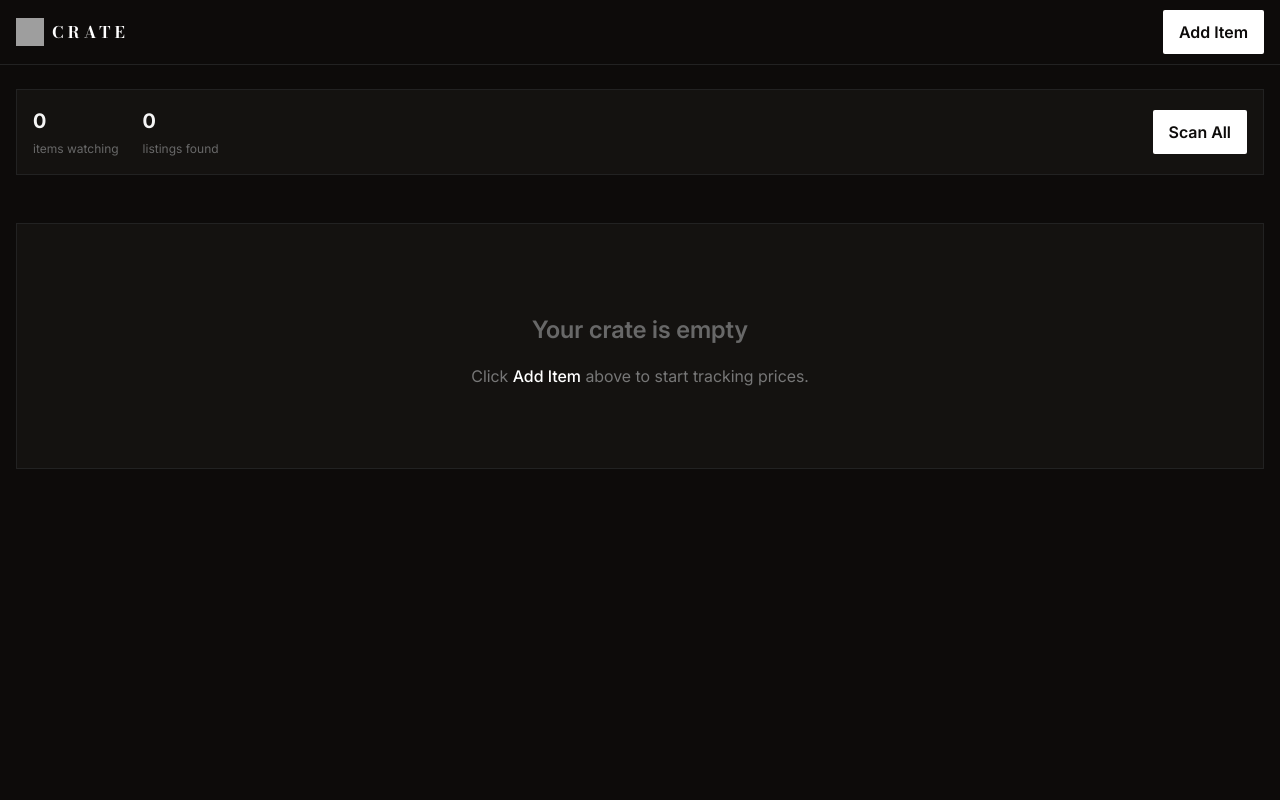
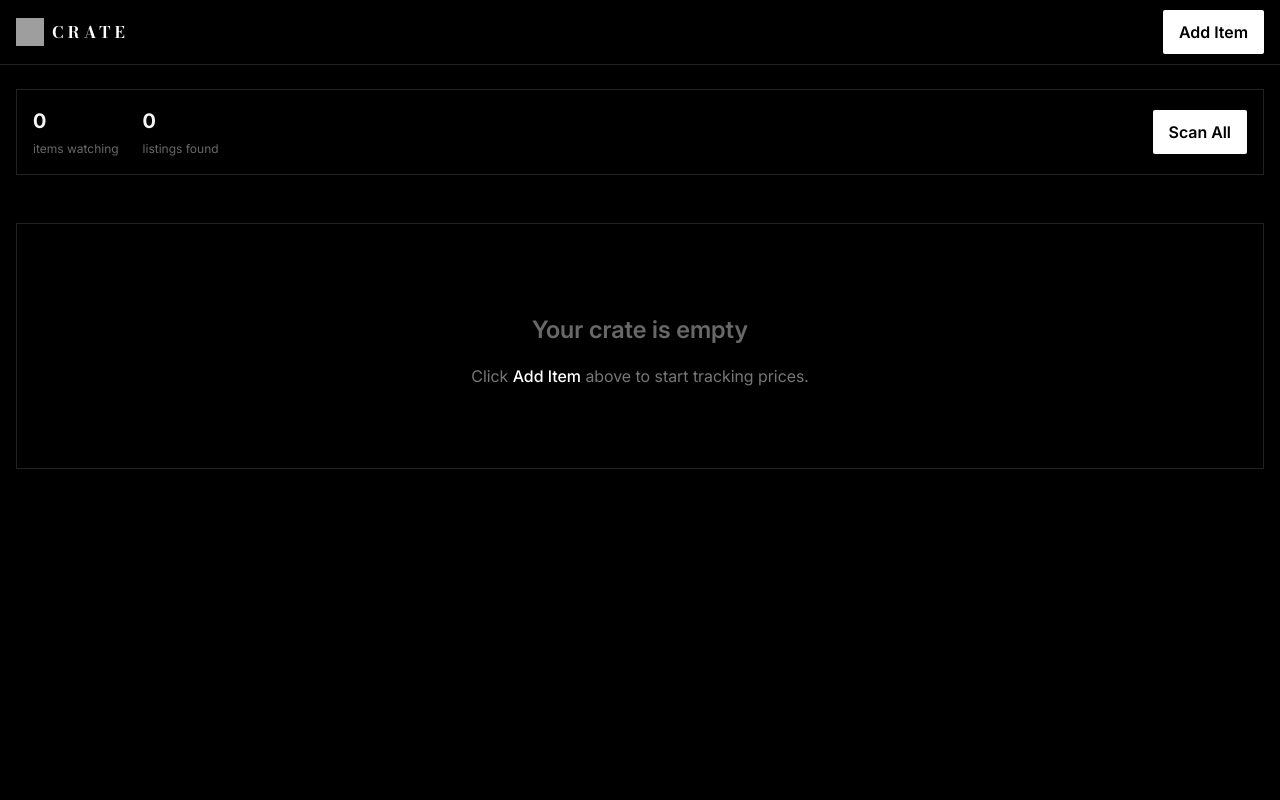
Before and after one commit to jacobem1836/Vinyl-Scraper, a FastAPI app: page / in a window 1280 px wide. Run offline with FastAPI, Linux system fonts and the light colour scheme; data that the repository does not hold is empty; grey boxes are pictures that could not be loaded.

Commit message:
feat(16-01): shift --color-bg, --color-surface, --color-surface-alt, --color-cta-text to #000000

```diff
--- a/static/style.css
+++ b/static/style.css
@@ -25,9 +25,9 @@
 
 :root {
   /* Colour — background / surface */
-  --color-bg:           #0d0b0a;
-  --color-surface:      #141210;
-  --color-surface-alt:  #0d0b0a;
+  --color-bg:           #000000;
+  --color-surface:      #000000;
+  --color-surface-alt:  #000000;
 
   /* Colour — borders */
   --color-border:       #222222;
@@ -43,7 +43,7 @@
   --color-accent-hover: #e0e0e0;
   --color-accent-bg:    rgba(255,255,255,0.08);
   --color-accent-cta:   #ffffff;
-  --color-cta-text:     #0d0b0a;
+  --color-cta-text:     #000000;
 
   /* Colour — destructive */
   --color-destructive:        #c46060;
```
